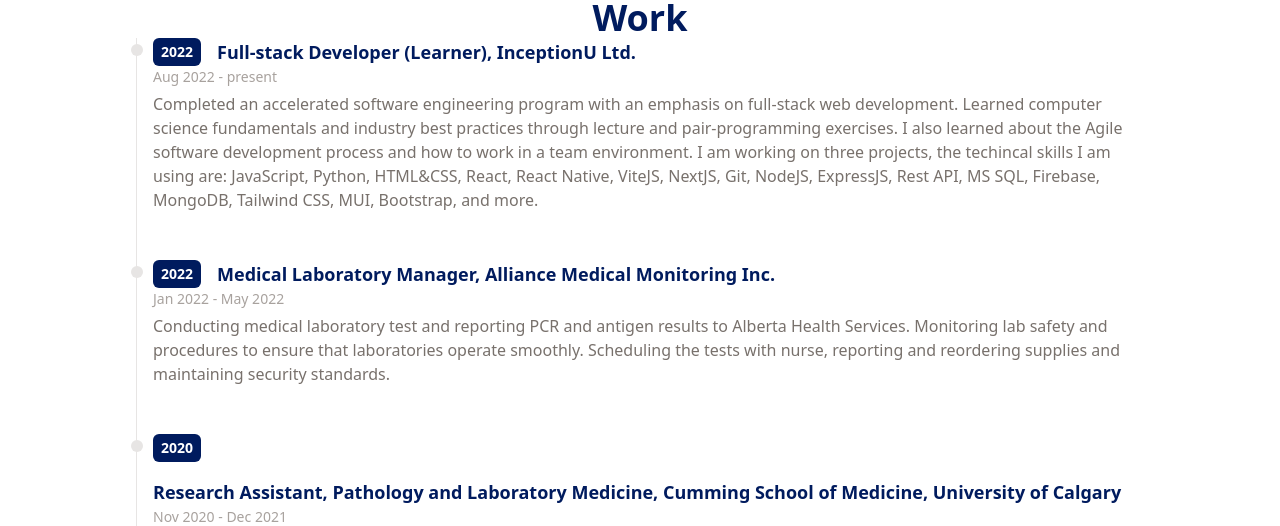
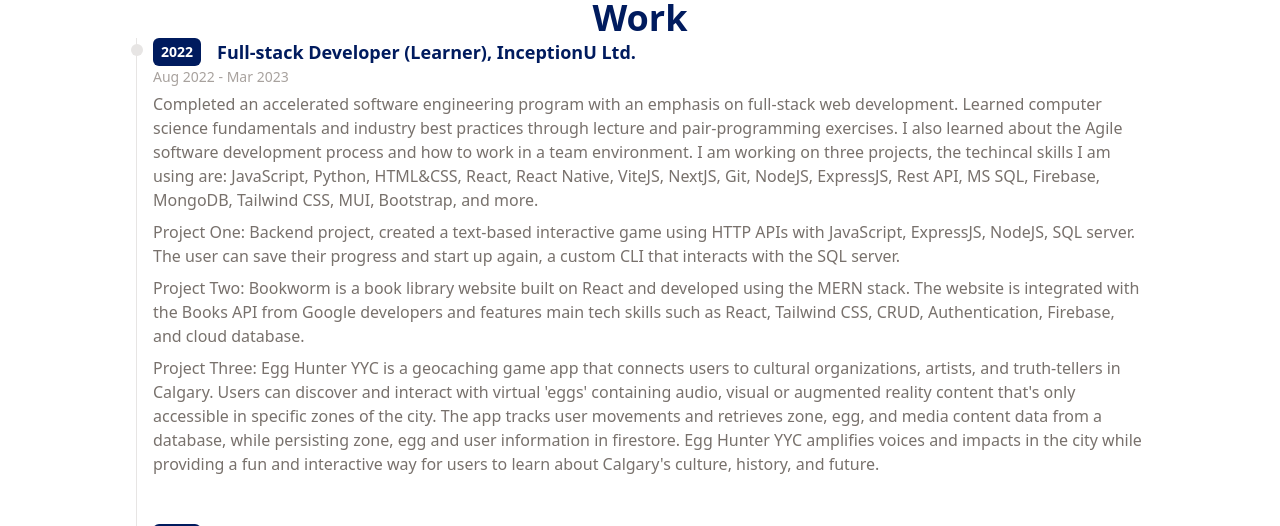
Before and after one commit to yanliu1111/ViteJS-TailwindCSS-MyPortfolio, a React (Vite) app: page / in a window 1280 px wide. Shown: the part 866-1392 px from the top of the page. Built offline with nearby package versions, Linux system fonts and the light colour scheme.

Commit message:
update after suggestion by Ca

```diff
--- a/src/components/Main.jsx
+++ b/src/components/Main.jsx
@@ -64,14 +64,14 @@
                 src=""
                 size={20}
               />
-              <FaFacebook
+              {/* <FaFacebook
                 className="cursor-pointer"
                 onClick={() => {
                   return alert("Please check my LinkedIn profile");
                 }}
                 src=""
                 size={20}
-              />
+              /> */}
             </div>
           </div>
         </div>
--- a/src/components/Work.jsx
+++ b/src/components/Work.jsx
@@ -4,9 +4,15 @@
   {
     year: "2022",
     title: "Full-stack Developer (Learner), InceptionU Ltd.",
-    duration: "Aug 2022 - present",
+    duration: "Aug 2022 - Mar 2023",
     details:
       "Completed an accelerated software engineering program with an emphasis on full-stack web development. Learned computer science fundamentals and industry best practices through lecture and pair-programming exercises. I also learned about the Agile software development process and how to work in a team environment. I am working on three projects, the techincal skills I am using are: JavaScript, Python, HTML&CSS, React, React Native, ViteJS, NextJS, Git, NodeJS, ExpressJS, Rest API, MS SQL, Firebase, MongoDB, Tailwind CSS, MUI, Bootstrap, and more.",
+    projectOne:
+      "Project One: Backend project, created a text-based interactive game using HTTP APIs with JavaScript, ExpressJS, NodeJS, SQL server. The user can save their progress and start up again, a custom CLI that interacts with the SQL server.",
+    projectTwo:
+      "Project Two: Bookworm is a book library website built on React and developed using the MERN stack. The website is integrated with the Books API from Google developers and features main tech skills such as React, Tailwind CSS, CRUD, Authentication, Firebase, and cloud database.",
+    projectThree:
+      "Project Three: Egg Hunter YYC is a geocaching game app that connects users to cultural organizations, artists, and truth-tellers in Calgary. Users can discover and interact with virtual 'eggs' containing audio, visual or augmented reality content that's only accessible in specific zones of the city. The app tracks user movements and retrieves zone, egg, and media content data from a database, while persisting zone, egg and user information in firestore. Egg Hunter YYC amplifies voices and impacts in the city while providing a fun and interactive way for users to learn about Calgary's culture, history, and future.",
   },
   {
     year: "2022",
@@ -51,6 +57,9 @@
           title={item.title}
           duration={item.duration}
           details={item.details}
+          projectOne={item.projectOne}
+          projectTwo={item.projectTwo}
+          projectThree={item.projectThree}
         />
       ))}
     </div>
--- a/src/components/WorkItem.jsx
+++ b/src/components/WorkItem.jsx
@@ -1,6 +1,14 @@
 import React from "react";
 
-const WorkItem = ({ year, title, duration, details }) => {
+const WorkItem = ({
+  year,
+  title,
+  duration,
+  details,
+  projectOne,
+  projectTwo,
+  projectThree,
+}) => {
   return (
     <ol className="flex flex-col md:flex-row relative border-l border-stone-200 last:mb-0">
       <li className="mb-10 ml-4 ">
@@ -15,6 +23,15 @@
           {duration}
         </p>
         <p className="my-2 text-base font-normal text-stone-500">{details}</p>
+        <p className="my-2 text-base font-normal text-stone-500">
+          {projectOne}
+        </p>
+        <p className="my-2 text-base font-normal text-stone-500">
+          {projectTwo}
+        </p>
+        <p className="my-2 text-base font-normal text-stone-500">
+          {projectThree}
+        </p>
       </li>
     </ol>
   );
```
